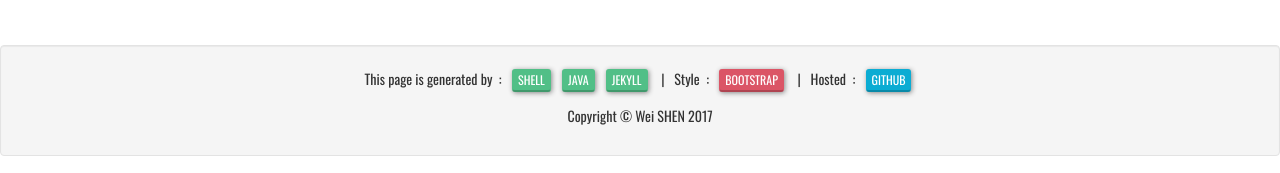
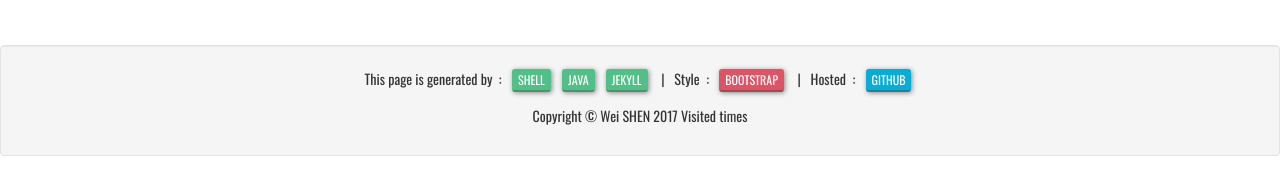
Before and after one commit to helloShen/thinkinginjava, a Jekyll site: the page built from index.html, in a window 1280 px wide and 900 px high, scrolled down 3269 px. Shown: the part 724-897 px from the top of the window. Built offline with Jekyll 4.4.1, drawn with Linux system fonts in a browser that asks for light colours; comment, search, counter and statistics services are not loaded.

Commit message:
add visitor counter

```diff
--- a/_includes/footer.html
+++ b/_includes/footer.html
@@ -10,7 +10,10 @@
                 Style &nbsp;:&nbsp; <button type="button" class="btn btn-hot text-uppercase btn-xs">Bootstrap</button> &nbsp; | &nbsp;
                 Hosted &nbsp;:&nbsp; <button type="button" class="btn btn-sky text-uppercase btn-xs">Github</button>
             </p>
-            <p>Copyright &copy; Wei SHEN 2017</p>
+            <p>Copyright &copy; Wei SHEN 2017
+                <script async src="//dn-lbstatics.qbox.me/busuanzi/2.3/busuanzi.pure.mini.js"></script>
+                <span id="busuanzi_container_site_pv">Visited <span id="busuanzi_value_site_pv"></span> times</span>
+            </p>
             </div>
         </div>
     </div>
```
